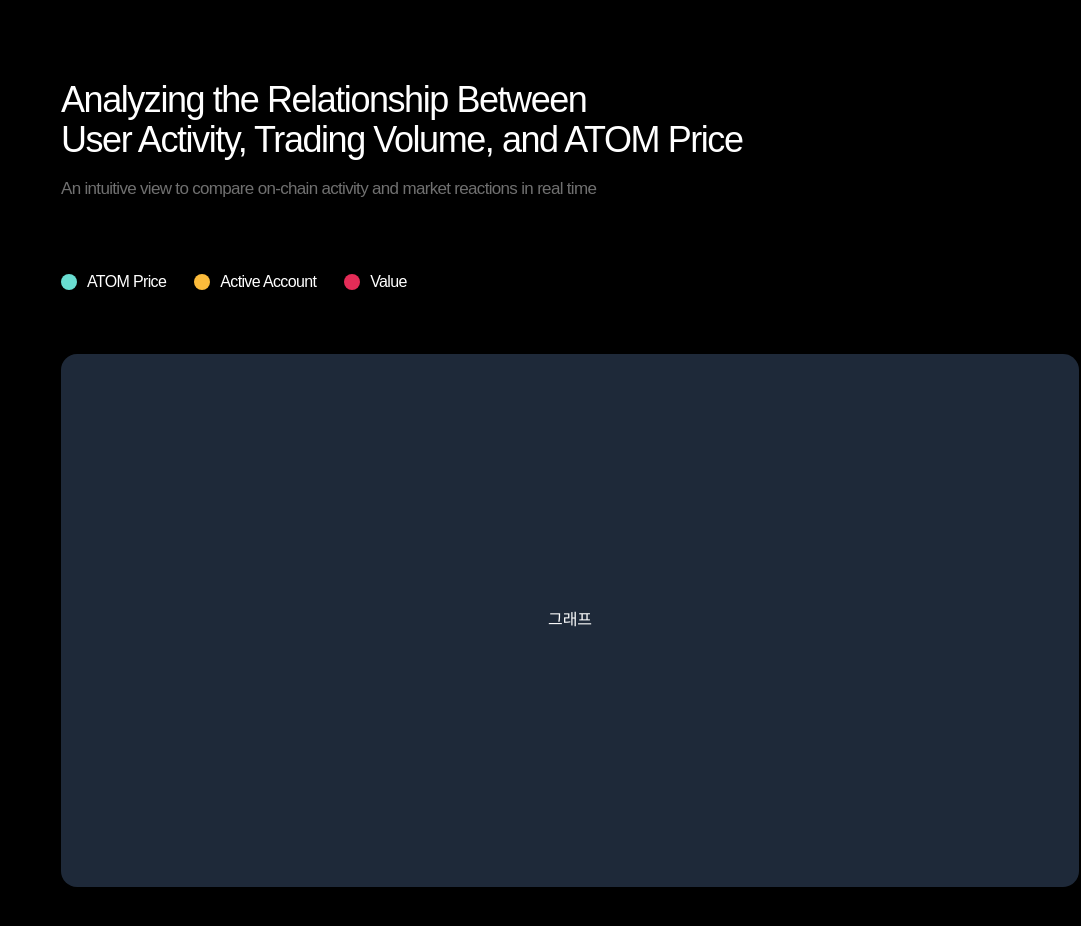
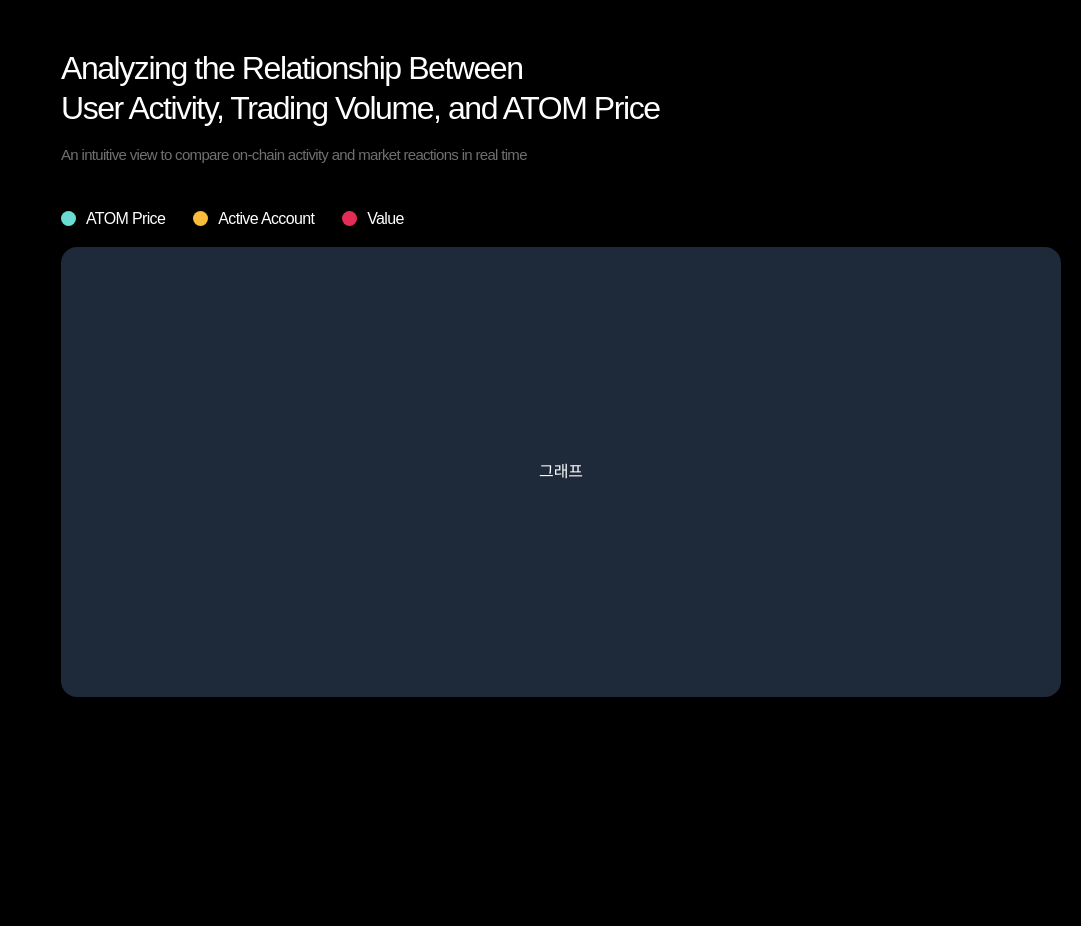
Before and after one commit to Information-Desgin/Mini-Project, a React (Vite) app: page / in a window 1280 px wide. Shown: the top 926 px of the page, without its empty margins (199-1280 px from the left). After the commit the page ends 800 px from the top, so only its background shows below. Built offline with nearby package versions, Linux system fonts and the light colour scheme; a web font is replaced by a local one.

Commit message:
style: 스타일 변경

```diff
--- a/package.json
+++ b/package.json
@@ -10,6 +10,8 @@
     "preview": "vite preview"
   },
   "dependencies": {
+    "@nivo/core": "^0.99.0",
+    "@nivo/line": "^0.99.0",
     "@tailwindcss/vite": "^4.1.16",
     "react": "^19.1.1",
     "react-dom": "^19.1.1",
--- a/src/App.tsx
+++ b/src/App.tsx
@@ -2,7 +2,7 @@
   return (
     <>
       <div>
-        <div className="title pt-20 pl-65 flex flex-col gap-4">
+        <div className="title pt-12 pl-65 flex flex-col gap-4">
           <h1>
             Analyzing the Relationship Between
             <br />
@@ -12,21 +12,21 @@
             An intuitive view to compare on-chain activity and market reactions
             in real time
           </h2>
-          <div className="label pt-13 flex gap-7">
+          <div className="label pt-6 flex gap-7">
             <div className="flex gap-2.5 items-center">
-              <div className="w-4 h-4 rounded-full bg-main1" />
+              <div className="w-[15px] h-[15px] rounded-full bg-main1" />
               <div>ATOM Price</div>
             </div>
             <div className="flex gap-2.5 items-center">
-              <div className="w-4 h-4 rounded-full bg-main2" />
+              <div className="w-[15px] h-[15px] rounded-full bg-main2" />
               <div>Active Account</div>
             </div>
             <div className="flex gap-2.5 items-center">
-              <div className="w-4 h-4 rounded-full bg-main3" />
+              <div className="w-[15px] h-[15px] rounded-full bg-main3" />
               <div>Value</div>
             </div>
           </div>
-          <div className="w-[1018px] h-[533px] bg-gray-800 mt-11 mb-25 rounded-2xl flex justify-center items-center">
+          <div className="w-[1000px] h-[450px] bg-gray-800 mb-25 rounded-2xl flex justify-center items-center">
             그래프
           </div>
         </div>
--- a/src/styles/globals.css
+++ b/src/styles/globals.css
@@ -36,7 +36,7 @@
       color: var(--color-text1);
       font-feature-settings: "liga" off, "clig" off;
       font-family: var(--font-family-default);
-      font-size: 36px;
+      font-size: 32px;
       font-weight: var(--font-weight-medium);
       line-height: 40px;
       letter-spacing: -1.44px;
@@ -46,7 +46,7 @@
       color: var(--color-text2);
       font-feature-settings: "liga" off, "clig" off;
       font-family: var(--font-family-default);
-      font-size: 17px;
+      font-size: 15px;
       font-weight: var(--font-weight-regular);
       letter-spacing: -0.68px;
     }
```
Also changed, not shown: 1 other file (tests, documents, lock files or other folders).
